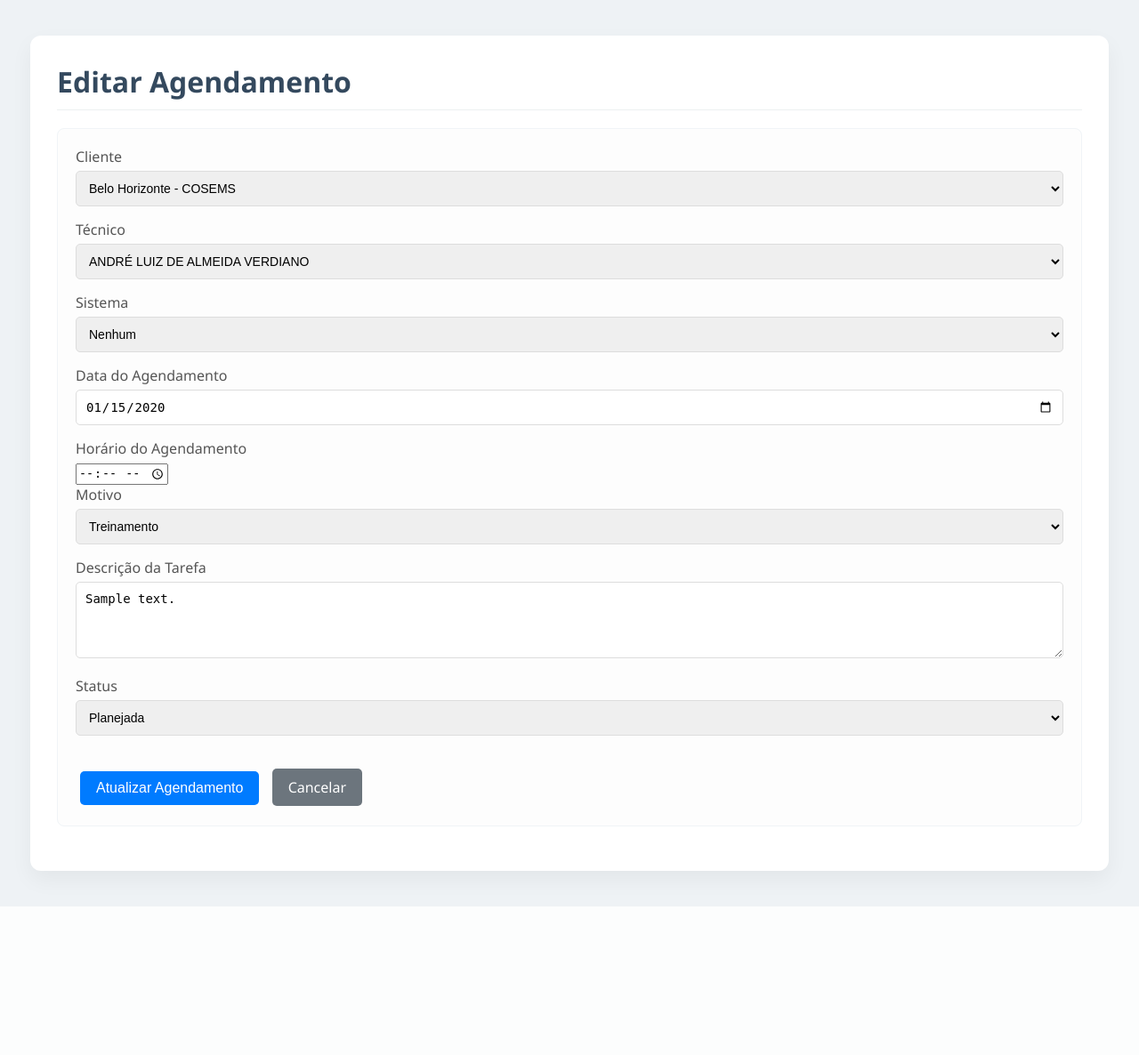
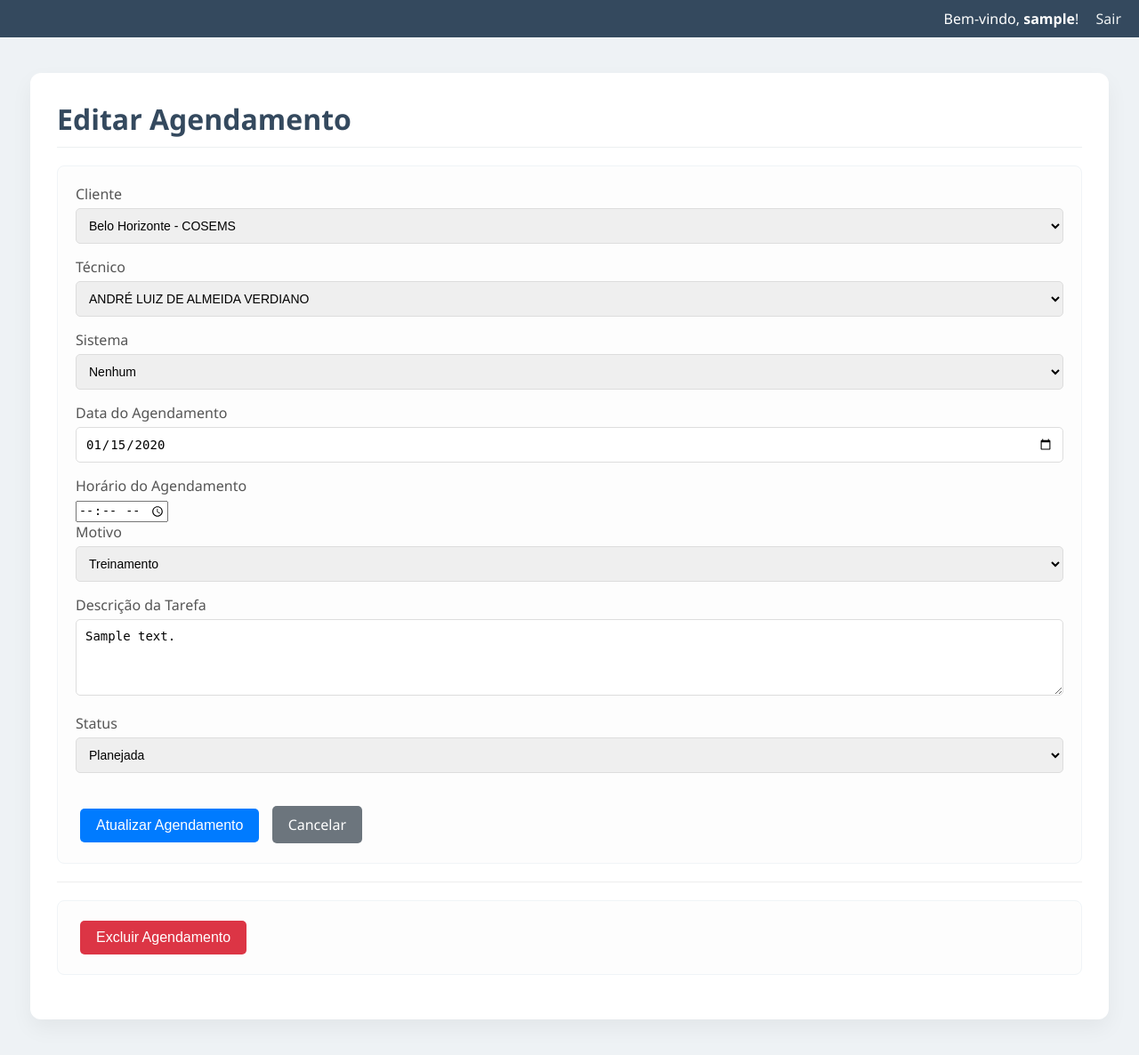
Before and after one commit to lauracgdacosta/ibtech_app, a Flask app: page /edit_agenda/1 in a window 1280 px wide. Shown: the whole page at 89% size. Before the commit the page ends 1019 px from the top, so only its background shows below. Run offline with Flask 3, Linux system fonts and the light colour scheme; a user stored in the database is signed in; data comes from the database, SQL or seed files in the repository; tables that the repository leaves empty hold one stand-in row (values such as "Sample post").

Commit message:
melhorando o modulo agenda

```diff
--- a/templates/edit_agenda.html
+++ b/templates/edit_agenda.html
@@ -6,6 +6,12 @@
     <link rel="stylesheet" href="{{ url_for('static', filename='style.css') }}">
 </head>
 <body>
+    <div style="background-color: #34495e; color: white; padding: 10px 20px; text-align: right; margin-bottom: 15px;">
+    {% if session.user_name %}
+        <span>Bem-vindo, <strong>{{ session.user_name }}</strong>!</span>
+        <a href="{{ url_for('logout') }}" style="color: #ecf0f1; margin-left: 15px; text-decoration: none;">Sair</a>
+    {% endif %}
+    </div>
     <div class="container">
         <div class="header-actions">
             <h1>Editar Agendamento</h1>
@@ -65,6 +71,14 @@
                 <a href="{{ url_for('agenda') }}" class="button">Cancelar</a>
             </div>
         </form>
-    </div>
+
+        <div style="margin-top: 20px; border-top: 1px solid #eee; padding-top: 20px;">
+            {% if check_permission('agenda', 'can_delete') %}
+            <form action="{{ url_for('delete_agenda', id=agendamento['id']) }}" method="post" onsubmit="return confirm('Tem certeza que deseja excluir este agendamento? Esta ação não pode ser desfeita.');">
+                <button type="submit" class="button delete">Excluir Agendamento</button>
+            </form>
+            {% endif %}
+        </div>
+        </div>
 </body>
 </html>
```
